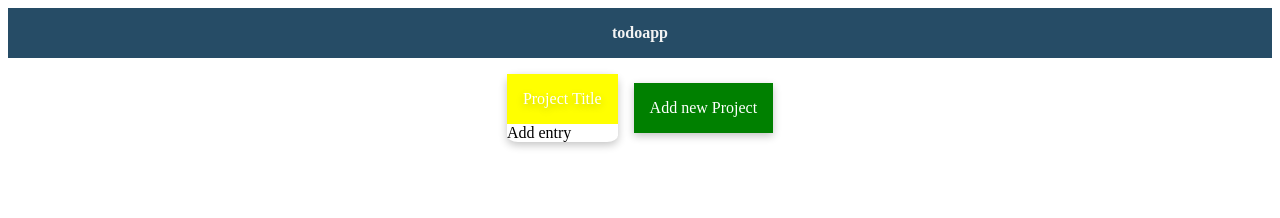
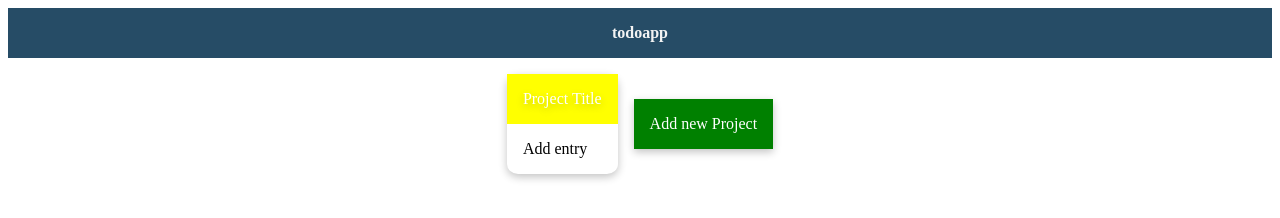
Before and after one commit to srivatsantalkad/todo-list, a website built with webpack: page dist/index.html in a window 1280 px wide. Built offline with nearby package versions, Linux system fonts and the light colour scheme.

Commit message:
Add margin to todo related divs

```diff
--- a/src/create-project.js
+++ b/src/create-project.js
@@ -5,7 +5,9 @@ export default function createProject() {
     projectTitle.classList.add('project-title-style');
 
     const toDoContainer = document.createElement('div');
+
     const addToDo = document.createElement('div');
+    addToDo.classList.add('to-do-style');
 
     projectTitle.innerText = 'Project Title';
     addToDo.innerText = 'Add entry';
--- a/src/create-todo.js
+++ b/src/create-todo.js
@@ -1,6 +1,7 @@
 export default function createToDoContainer(projectContainer) {
     const toDoContainer = document.createElement('div');
     toDoContainer.innerText = 'This is the to do container.';
+    toDoContainer.classList.add('to-do-style');
 
     (projectContainer.childNodes[1]).appendChild(toDoContainer);
 }
--- a/src/style.css
+++ b/src/style.css
@@ -38,3 +38,7 @@ nav {
     box-shadow: rgba(0, 0, 0, 0.24) 0px 3px 8px;
     padding: 1em;
 }
+
+.to-do-style {
+    margin: 1em;
+}
```
Also changed, not shown: dist/main.js.
